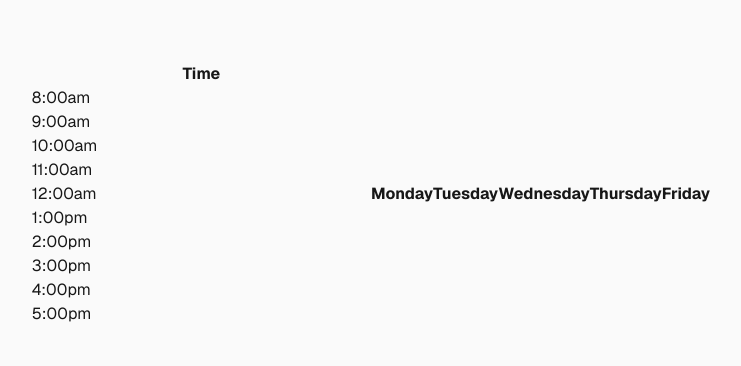
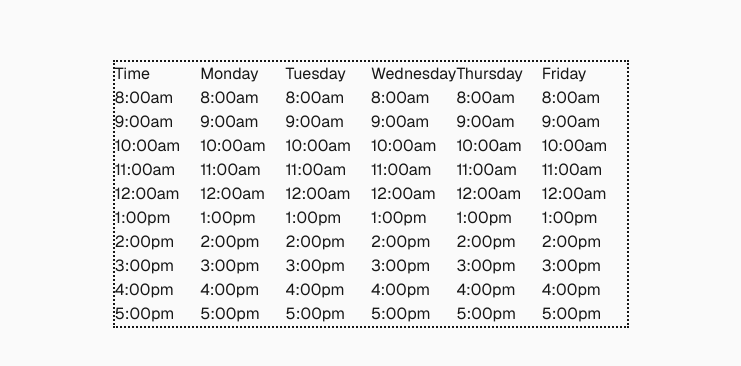
Before and after one commit to ShadowArcher289/stp-scheduler, a Next.js app in the folder stp-scheduler-frontend/: page / in a window 1280 px wide. Shown: the part 206-572 px from the top of the page, without its empty margins (269-1010 px from the left). Built offline with nearby package versions, Linux system fonts and the light colour scheme.

Commit message:
changed from table to grid. It might need to be reverted though

```diff
--- a/stp-scheduler-frontend/app/page.tsx
+++ b/stp-scheduler-frontend/app/page.tsx
@@ -5,36 +5,81 @@ export default function Home() {
   return (
     // table to put all the sections in the day
     // Sections to put in each table that require data to display
-    //
 
     <section className="flex min-h-screen items-center justify-center bg-zinc-50 font-sans dark:bg-black">
-      <div id="schedule" className="grid grid-cols-2">
-        <table className="col-start-1 col-span-1">
-          <tbody>
-            <tr><th>Time</th></tr>
-            <tr><td>8:00am</td></tr>
-            <tr><td>9:00am</td></tr>
-            <tr><td>10:00am</td></tr>
-            <tr><td>11:00am</td></tr>
-            <tr><td>12:00am</td></tr>
-            <tr><td>1:00pm</td></tr>
-            <tr><td>2:00pm</td></tr>
-            <tr><td>3:00pm</td></tr>
-            <tr><td>4:00pm</td></tr>
-            <tr><td>5:00pm</td></tr>
-          </tbody>
-        </table>
-        <table className="col-start-2 col-span-full">
-          <tbody>
-            <tr id="r1">
-              <th>Monday</th>
-              <th>Tuesday</th>
-              <th>Wednesday</th>
-              <th>Thursday</th>
-              <th>Friday</th>
-            </tr>
-          </tbody>
-        </table>
+      <div id="schedule" className="grid grid-cols-6 grid-rows-10 grid-flow-dense w-auto border-2 border-dotted">
+
+        <h4 className="col-start-1 col-span-1">Time</h4>
+        <div className="col-start-1 col-span-1">8:00am</div>
+        <div className="col-start-1 col-span-1">9:00am</div>
+        <div className="col-start-1 col-span-1">10:00am</div>
+        <div className="col-start-1 col-span-1">11:00am</div>
+        <div className="col-start-1 col-span-1">12:00am</div>
+        <div className="col-start-1 col-span-1">1:00pm</div>
+        <div className="col-start-1 col-span-1">2:00pm</div>
+        <div className="col-start-1 col-span-1">3:00pm</div>
+        <div className="col-start-1 col-span-1">4:00pm</div>
+        <div className="col-start-1 col-span-1">5:00pm</div>
+
+        <h4 className="col-start-2 col-span-1">Monday</h4>
+        <div className="col-start-2 col-span-1">8:00am</div>
+        <div className="col-start-2 col-span-1">9:00am</div>
+        <div className="col-start-2 col-span-1">10:00am</div>
+        <div className="col-start-2 col-span-1">11:00am</div>
+        <div className="col-start-2 col-span-1">12:00am</div>
+        <div className="col-start-2 col-span-1">1:00pm</div>
+        <div className="col-start-2 col-span-1">2:00pm</div>
+        <div className="col-start-2 col-span-1">3:00pm</div>
+        <div className="col-start-2 col-span-1">4:00pm</div>
+        <div className="col-start-2 col-span-1">5:00pm</div>
+
+        <h4 className="col-start-3 col-span-1">Tuesday</h4>
+        <div className="col-start-3 col-span-1">8:00am</div>
+        <div className="col-start-3 col-span-1">9:00am</div>
+        <div className="col-start-3 col-span-1">10:00am</div>
+        <div className="col-start-3 col-span-1">11:00am</div>
+        <div className="col-start-3 col-span-1">12:00am</div>
+        <div className="col-start-3 col-span-1">1:00pm</div>
+        <div className="col-start-3 col-span-1">2:00pm</div>
+        <div className="col-start-3 col-span-1">3:00pm</div>
+        <div className="col-start-3 col-span-1">4:00pm</div>
+        <div className="col-start-3 col-span-1">5:00pm</div>
+
+        <h4 className="col-start-4 col-span-1">Wednesday</h4>
+        <div className="col-start-4 col-span-1">8:00am</div>
+        <div className="col-start-4 col-span-1">9:00am</div>
+        <div className="col-start-4 col-span-1">10:00am</div>
+        <div className="col-start-4 col-span-1">11:00am</div>
+        <div className="col-start-4 col-span-1">12:00am</div>
+        <div className="col-start-4 col-span-1">1:00pm</div>
+        <div className="col-start-4 col-span-1">2:00pm</div>
+        <div className="col-start-4 col-span-1">3:00pm</div>
+        <div className="col-start-4 col-span-1">4:00pm</div>
+        <div className="col-start-4 col-span-1">5:00pm</div>
+
+        <h4 className="col-start-5 col-span-1">Thursday</h4>
+        <div className="col-start-5 col-span-1">8:00am</div>
+        <div className="col-start-5 col-span-1">9:00am</div>
+        <div className="col-start-5 col-span-1">10:00am</div>
+        <div className="col-start-5 col-span-1">11:00am</div>
+        <div className="col-start-5 col-span-1">12:00am</div>
+        <div className="col-start-5 col-span-1">1:00pm</div>
+        <div className="col-start-5 col-span-1">2:00pm</div>
+        <div className="col-start-5 col-span-1">3:00pm</div>
+        <div className="col-start-5 col-span-1">4:00pm</div>
+        <div className="col-start-5 col-span-1">5:00pm</div>
+
+        <h4 className="col-start-6 col-span-1">Friday</h4>
+        <div className="col-start-6 col-span-1">8:00am</div>
+        <div className="col-start-6 col-span-1">9:00am</div>
+        <div className="col-start-6 col-span-1">10:00am</div>
+        <div className="col-start-6 col-span-1">11:00am</div>
+        <div className="col-start-6 col-span-1">12:00am</div>
+        <div className="col-start-6 col-span-1">1:00pm</div>
+        <div className="col-start-6 col-span-1">2:00pm</div>
+        <div className="col-start-6 col-span-1">3:00pm</div>
+        <div className="col-start-6 col-span-1">4:00pm</div>
+        <div className="col-start-6 col-span-1">5:00pm</div>
       </div>
 
     </section>
--- a/stp-scheduler-frontend/app/sectionCard.tsx
+++ b/stp-scheduler-frontend/app/sectionCard.tsx
@@ -8,7 +8,7 @@ export default function Section(
     teacherId: number
 ){
     return(
-        <div>
+        <div className="col-span-1 row-span-1 border-2 border-dotted">
             Hello, I am a section and here are my attributes
             {id} {subject} {level} {timeBlockId} {days} {studentIds} {teacherId}
         </div>
```
